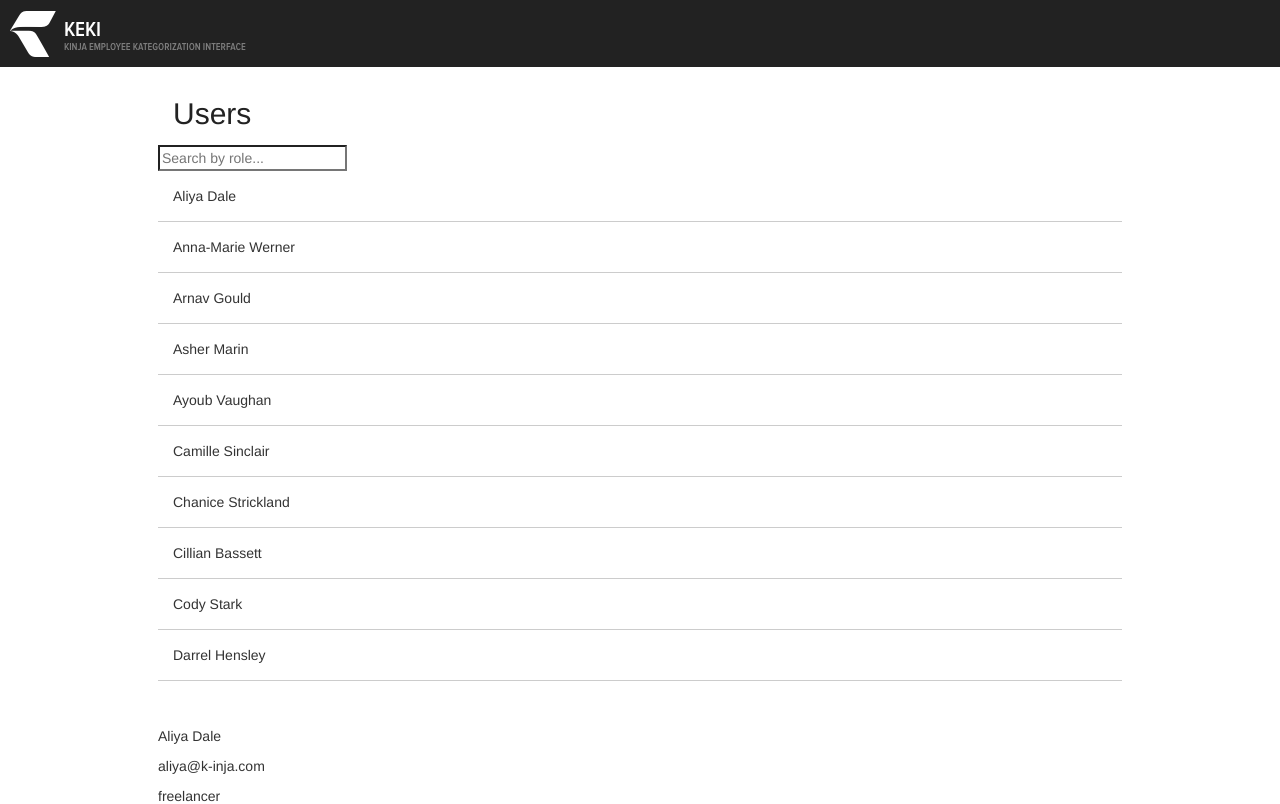
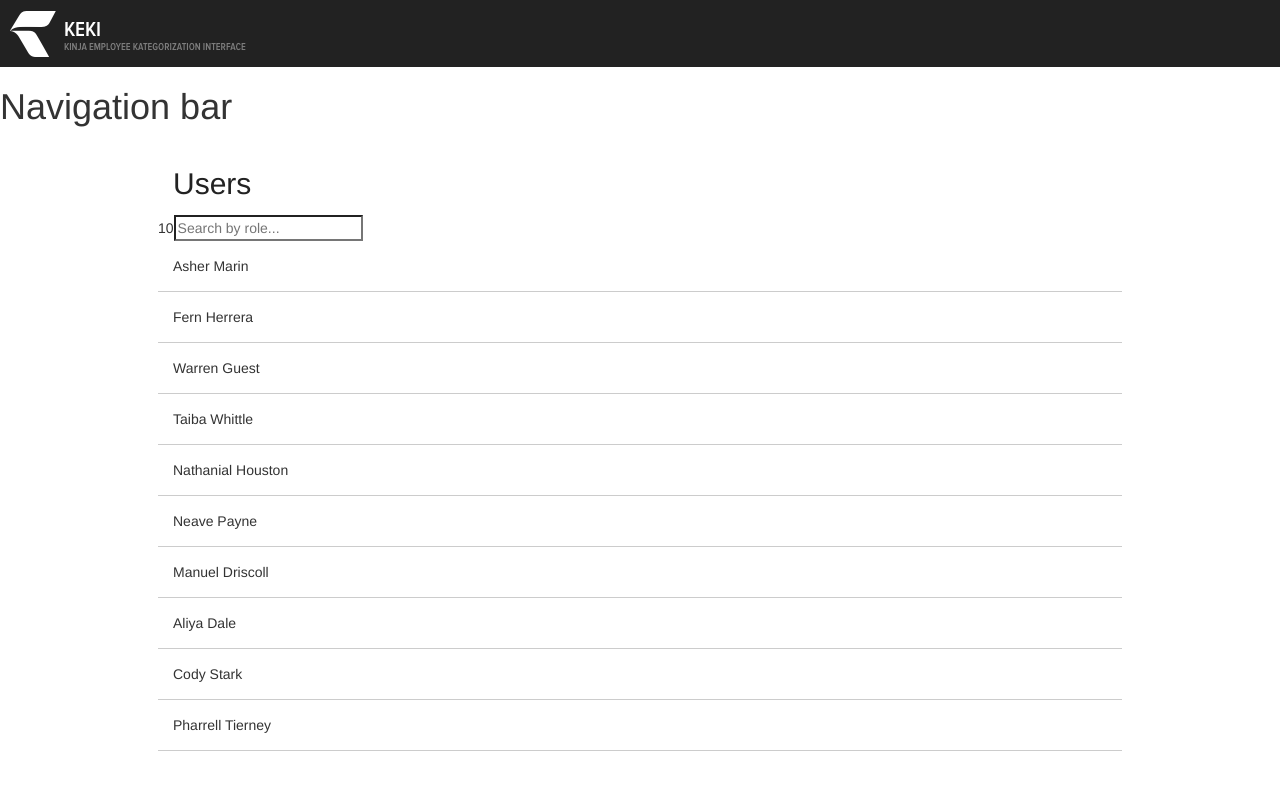
Before and after one commit to bigmosi/kinja-frontend-take-home, a React (Create React App) app: page / in a window 1280 px wide. Shown: the top 804 px of the page. Built offline with nearby package versions, Linux system fonts and the light colour scheme.

Commit message:
added routing

```diff
--- a/package.json
+++ b/package.json
@@ -5,14 +5,15 @@
   "dependencies": {
     "react": "16.9.0",
     "react-dom": "16.9.0",
+    "react-router-dom": "^6.4.4",
     "styled-components": "4.3.2"
   },
   "devDependencies": {
     "enzyme": "3.10.0",
     "enzyme-adapter-react-16": "1.14.0",
-    "react-test-renderer": "16.9.0",
+    "flow-bin": "0.105.2",
     "react-scripts": "3.1.1",
-    "flow-bin": "0.105.2"
+    "react-test-renderer": "16.9.0"
   },
   "scripts": {
     "start": "react-scripts start",
--- /dev/null
+++ b/src/components/NavigationBar.js
@@ -0,0 +1,12 @@
+import  React from 'react';
+
+import { NavLink as Link } from 'react-router-dom'
+
+export const NavigationBar = () => {
+
+    return (
+        <div>
+            <h1>Navigation bar</h1>
+        </div>
+    );
+}
--- a/src/components/UserList.js
+++ b/src/components/UserList.js
@@ -15,6 +15,7 @@ export function UserList({ users }: Props): Array<React$Element<typeof UserItem>
 
     return (
         <div>
+            {users.length}
             <input type="search" value={query} placeholder="Search by role..." onChange={(e) => {setQuery(e.target.value)}} />
             {users.filter((user) => {
                 if (query === "") {
--- a/src/containers/App.js
+++ b/src/containers/App.js
@@ -1,9 +1,18 @@
 // @flow
 
 import React, { useState } from 'react'
+import { BrowserRouter, Routes, Route } from 'react-router-dom';
+import { OrderList } from '../components/OrderList';
 
 import { UserAdmin } from './UserAdmin';
 
 export function App() {
-    return <UserAdmin />
+    return (
+        <BrowserRouter>
+         <Routes>
+            <Route path='/' element={<UserAdmin />} />
+            <Route path='/order' element={<OrderList />} />
+         </Routes>
+        </BrowserRouter>
+    );
 }
--- a/src/containers/UserAdmin.js
+++ b/src/containers/UserAdmin.js
@@ -11,6 +11,7 @@ import { UserList } from '../components/UserList'
 
 import type { Kinja$User } from '../api/profile'
 import { OrderList } from '../components/OrderList'
+import {NavigationBar} from "../components/NavigationBar";
 
 const Loading = () => <p>Loading</p>
 
@@ -62,6 +63,7 @@ export class UserAdmin extends React.Component<Props, State> {
         return (
             <>
                 <AdminHeader />
+                <NavigationBar />
                 <UserListContainer>
                     <ListHeader>
                         <h2>Users</h2>
@@ -69,8 +71,6 @@ export class UserAdmin extends React.Component<Props, State> {
                     {users.length ? <UserList users={users.slice(0, 10)} /> : <Loading />}
                     <ListFooter>
                     </ListFooter>
-                    <OrderList />
-
                 </UserListContainer>
             </>
         )
```
Also changed, not shown: 1 other file (tests, documents, lock files or other folders).
